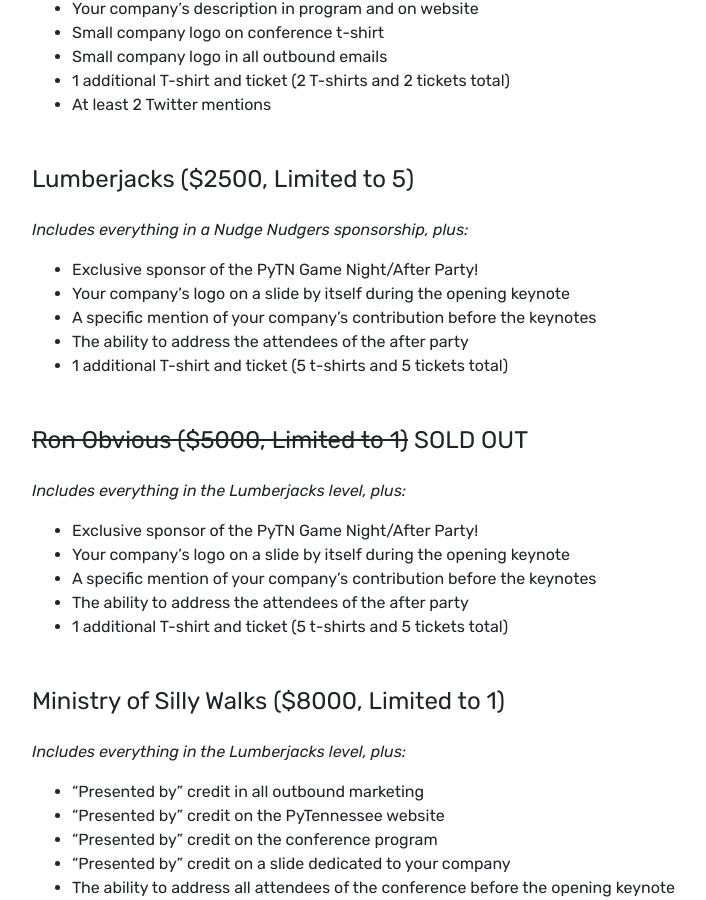
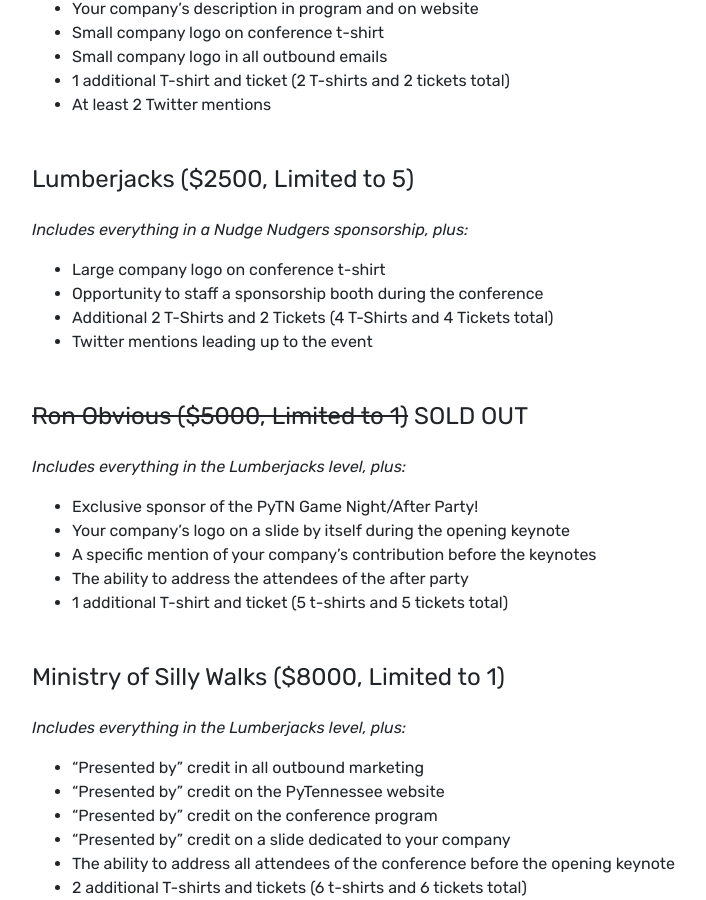
Before and after one commit to pytennessee/pytn-2020, a Jekyll site: the page built from sponsors/prospectus.md, in a window 1280 px wide and 900 px high, scrolled down 1962 px. Shown: the whole window, without its empty margins (53-759 px from the left). Built offline with Jekyll 4.4.1, drawn with Linux system fonts in a browser that asks for light colours.

Commit message:
Fixed Lumberjacks sponsorship description

```diff
--- a/sponsors/prospectus.md
+++ b/sponsors/prospectus.md
@@ -71,11 +71,10 @@
 
 _Includes everything in a Nudge Nudgers sponsorship, plus:_
 
-* Exclusive sponsor of the PyTN Game Night/After Party!
-* Your company’s logo on a slide by itself during the opening keynote
-* A specific mention of your company’s contribution before the keynotes
-* The ability to address the attendees of the after party
-* 1 additional T-shirt and ticket (5 t-shirts and 5 tickets total)
+* Large company logo on conference t-shirt
+* Opportunity to staff a sponsorship booth during the conference
+* Additional 2 T-Shirts and 2 Tickets (4 T-Shirts and 4 Tickets total)
+* Twitter mentions leading up to the event
 
 
 #### ~~Ron Obvious ($5000, Limited to 1)~~ SOLD OUT
```
